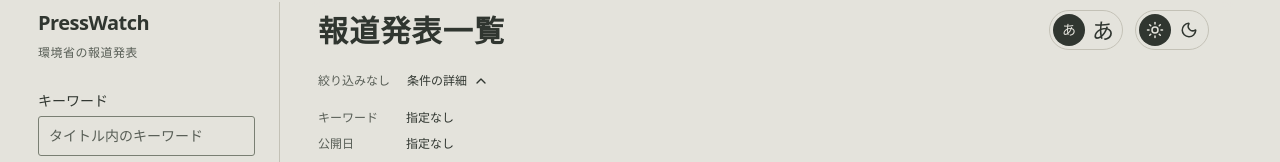
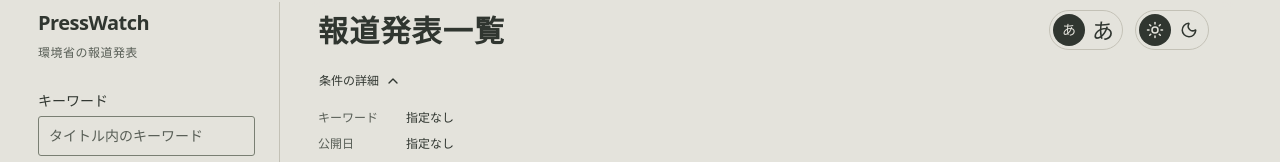
Before and after one commit to 64-HiroByte/press-watch, a Next.js app in the folder apps/web/: page /mock in a window 1280 px wide. Shown: the part 175-337 px from the top of the page. Built offline with nearby package versions, Linux system fonts and the light colour scheme.

Commit message:
feat(web): 一覧Mockのヘッダーから検索条件の状態表示を削除

```diff
--- a/apps/web/app/mock/mock.css
+++ b/apps/web/app/mock/mock.css
@@ -679,10 +679,6 @@ html.dark .mock-display-tooltip {
   font-size: 12px;
 }
 
-.mock-preview .release-condition-status {
-  color: var(--muted-foreground);
-}
-
 .mock-preview .release-condition-controls button {
   height: auto;
   min-height: 32px;
--- a/apps/web/components/mock/workbench.tsx
+++ b/apps/web/components/mock/workbench.tsx
@@ -146,9 +146,6 @@ export function MockWorkbench({ sidebarSearch, sidebarCategories, resultSummarie
                   </div>
                 </div>
                 <div className="release-condition-controls">
-                  <span id="mock-condition-status" className="release-condition-status" aria-live="polite" aria-atomic="true">
-                    {hasConditions ? "検索条件あり" : "絞り込みなし"}
-                  </span>
                   <Button
                     type="button" variant="ghost" className="release-conditions-disclosure"
                     aria-expanded={conditionsExpanded} aria-controls="mock-applied-values"
@@ -158,7 +155,6 @@ export function MockWorkbench({ sidebarSearch, sidebarCategories, resultSummarie
                   </Button>
                   <Button
                     ref={triggerRef} type="button" variant="ghost" className="release-conditions-trigger"
-                    aria-describedby="mock-condition-status"
                     aria-haspopup="dialog" aria-controls="mock-filter-panel" aria-expanded={drawerOpen}
                     onClick={openDrawer} onFocus={rememberTriggerFocus}
                   >
```
Also changed, not shown: 1 other file (tests, documents, lock files or other folders).
